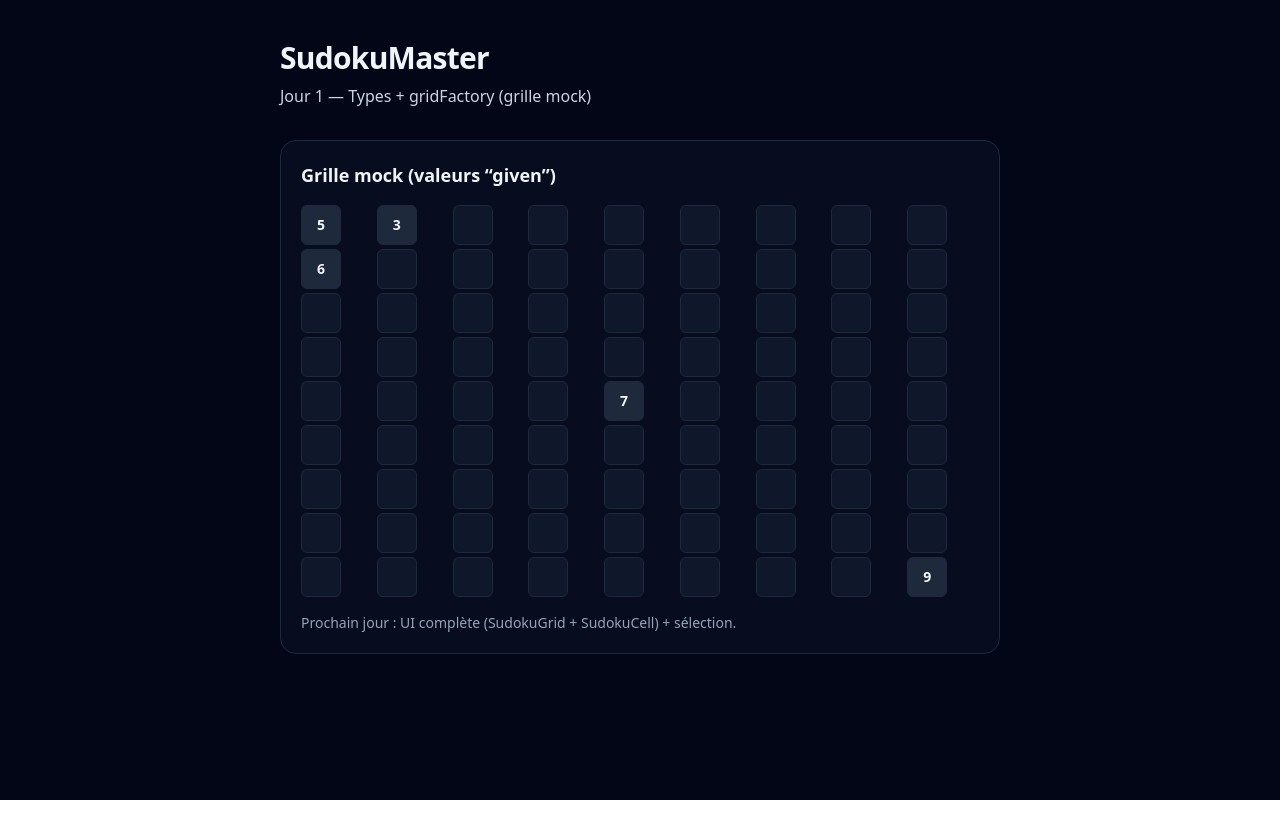
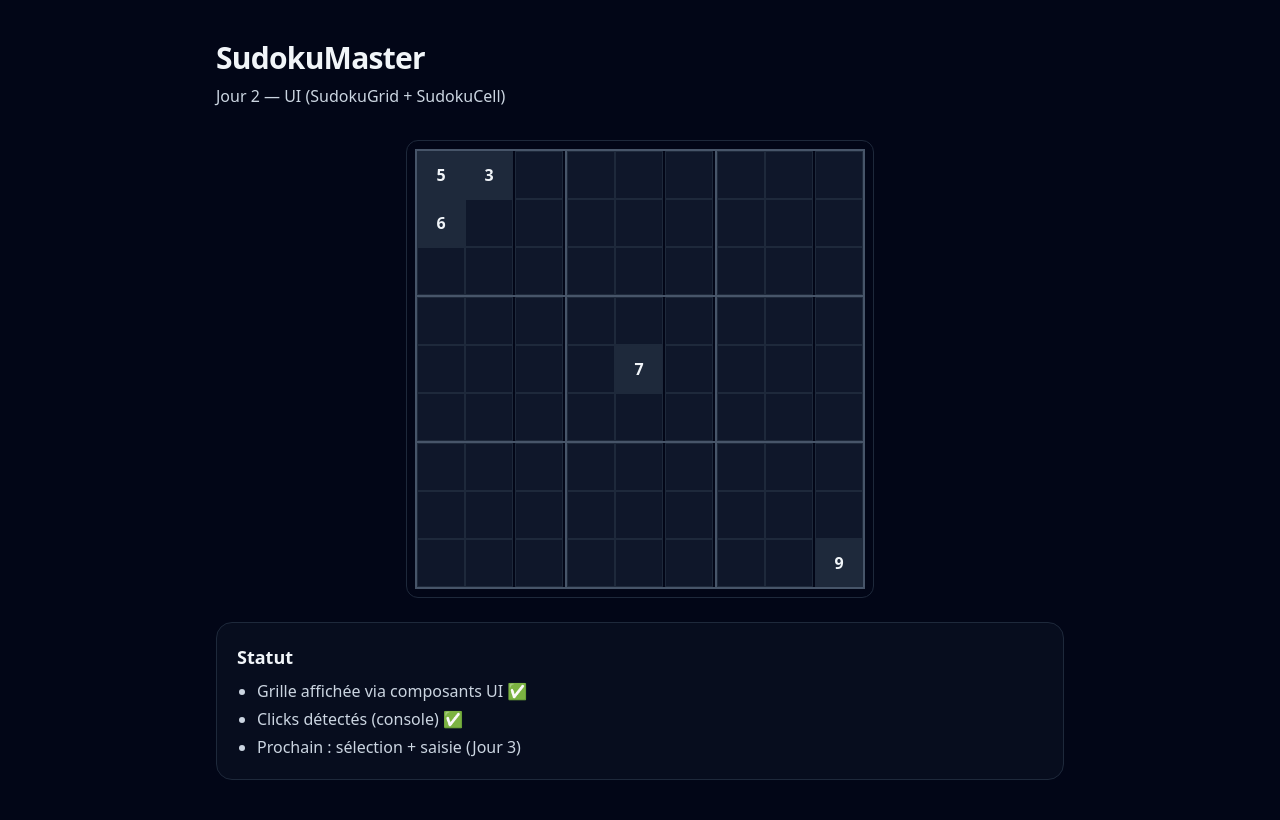
Before and after one commit to elamrisaifeddinepro/SudokuMaster, a React (Vite) app: page / in a window 1280 px wide. Built offline with nearby package versions, Linux system fonts and the light colour scheme.

Commit message:
D02: add SudokuGrid + SudokuCell UI

```diff
--- a/src/app/App.tsx
+++ b/src/app/App.tsx
@@ -1,40 +1,36 @@
 import { useMemo } from 'react';
 import { createMockGrid } from '@/features/sudoku/model/gridFactory';
+import SudokuGrid from '@/features/sudoku/ui/components/SudokuGrid';
+import type { Cell } from '@/features/sudoku/model/types';
 
 function App() {
   const grid = useMemo(() => createMockGrid(), []);
 
+  const handleCellClick = (cell: Cell) => {
+    // Jour 3: on branchera la sélection + input
+    console.log('Cell clicked:', cell.row, cell.col);
+  };
+
   return (
     <div className="min-h-screen bg-slate-950 text-slate-100">
-      <div className="mx-auto max-w-3xl px-6 py-10">
+      <div className="mx-auto max-w-4xl px-6 py-10">
         <header className="mb-8">
           <h1 className="text-3xl font-bold tracking-tight">SudokuMaster</h1>
-          <p className="mt-2 text-slate-300">Jour 1 — Types + gridFactory (grille mock)</p>
+          <p className="mt-2 text-slate-300">Jour 2 — UI (SudokuGrid + SudokuCell)</p>
         </header>
 
-        <section className="rounded-2xl border border-slate-800 bg-slate-900/40 p-5">
-          <h2 className="text-lg font-semibold">Grille mock (valeurs “given”)</h2>
+        <main className="flex flex-col items-center gap-6">
+          <SudokuGrid grid={grid} onCellClick={handleCellClick} />
 
-          <div className="mt-4 grid grid-cols-9 gap-1">
-            {grid.flat().map((cell) => (
-              <div
-                key={`${cell.row}-${cell.col}`}
-                className={[
-                  'h-10 w-10 rounded-md flex items-center justify-center text-sm',
-                  'border border-slate-800',
-                  cell.given ? 'bg-slate-800 text-slate-100 font-bold' : 'bg-slate-900 text-slate-300',
-                ].join(' ')}
-                title={`r${cell.row} c${cell.col}`}
-              >
-                {cell.value ?? ''}
-              </div>
-            ))}
+          <div className="w-full rounded-2xl border border-slate-800 bg-slate-900/40 p-5">
+            <h2 className="text-lg font-semibold">Statut</h2>
+            <ul className="mt-2 list-disc pl-5 text-slate-300 space-y-1">
+              <li>Grille affichée via composants UI ✅</li>
+              <li>Clicks détectés (console) ✅</li>
+              <li>Prochain : sélection + saisie (Jour 3)</li>
+            </ul>
           </div>
-
-          <p className="mt-4 text-sm text-slate-400">
-            Prochain jour : UI complète (SudokuGrid + SudokuCell) + sélection.
-          </p>
-        </section>
+        </main>
       </div>
     </div>
   );
--- /dev/null
+++ b/src/features/sudoku/ui/components/SudokuCell.tsx
@@ -0,0 +1,28 @@
+import type { Cell } from '@/features/sudoku/model/types';
+
+type Props = {
+  cell: Cell;
+  onClick?: (cell: Cell) => void;
+};
+
+export default function SudokuCell({ cell, onClick }: Props) {
+  const isGiven = cell.given;
+
+  return (
+    <button
+      type="button"
+      onClick={() => onClick?.(cell)}
+      className={[
+        'h-10 w-10 sm:h-12 sm:w-12',
+        'flex items-center justify-center',
+        'text-sm sm:text-base',
+        'border border-slate-800',
+        'transition',
+        isGiven ? 'bg-slate-800 text-slate-100 font-bold' : 'bg-slate-900 text-slate-300 hover:bg-slate-800/40',
+      ].join(' ')}
+      title={`r${cell.row} c${cell.col}`}
+    >
+      {cell.value ?? ''}
+    </button>
+  );
+}
--- /dev/null
+++ b/src/features/sudoku/ui/components/SudokuGrid.tsx
@@ -0,0 +1,30 @@
+import type { Cell, SudokuGrid } from '@/features/sudoku/model/types';
+import SudokuCell from './SudokuCell';
+
+type Props = {
+  grid: SudokuGrid;
+  onCellClick?: (cell: Cell) => void;
+};
+
+function borderClasses(row: number, col: number) {
+  // Bordures plus épaisses pour les blocs 3x3
+  const top = row % 3 === 0 ? 'border-t-2' : '';
+  const left = col % 3 === 0 ? 'border-l-2' : '';
+  const right = col === 8 ? 'border-r-2' : '';
+  const bottom = row === 8 ? 'border-b-2' : '';
+  return [top, left, right, bottom, 'border-slate-600'].filter(Boolean).join(' ');
+}
+
+export default function SudokuGrid({ grid, onCellClick }: Props) {
+  return (
+    <div className="inline-block rounded-xl bg-slate-950 p-2 border border-slate-800">
+      <div className="grid grid-cols-9 gap-0">
+        {grid.flat().map((cell) => (
+          <div key={`${cell.row}-${cell.col}`} className={borderClasses(cell.row, cell.col)}>
+            <SudokuCell cell={cell} onClick={onCellClick} />
+          </div>
+        ))}
+      </div>
+    </div>
+  );
+}
```
